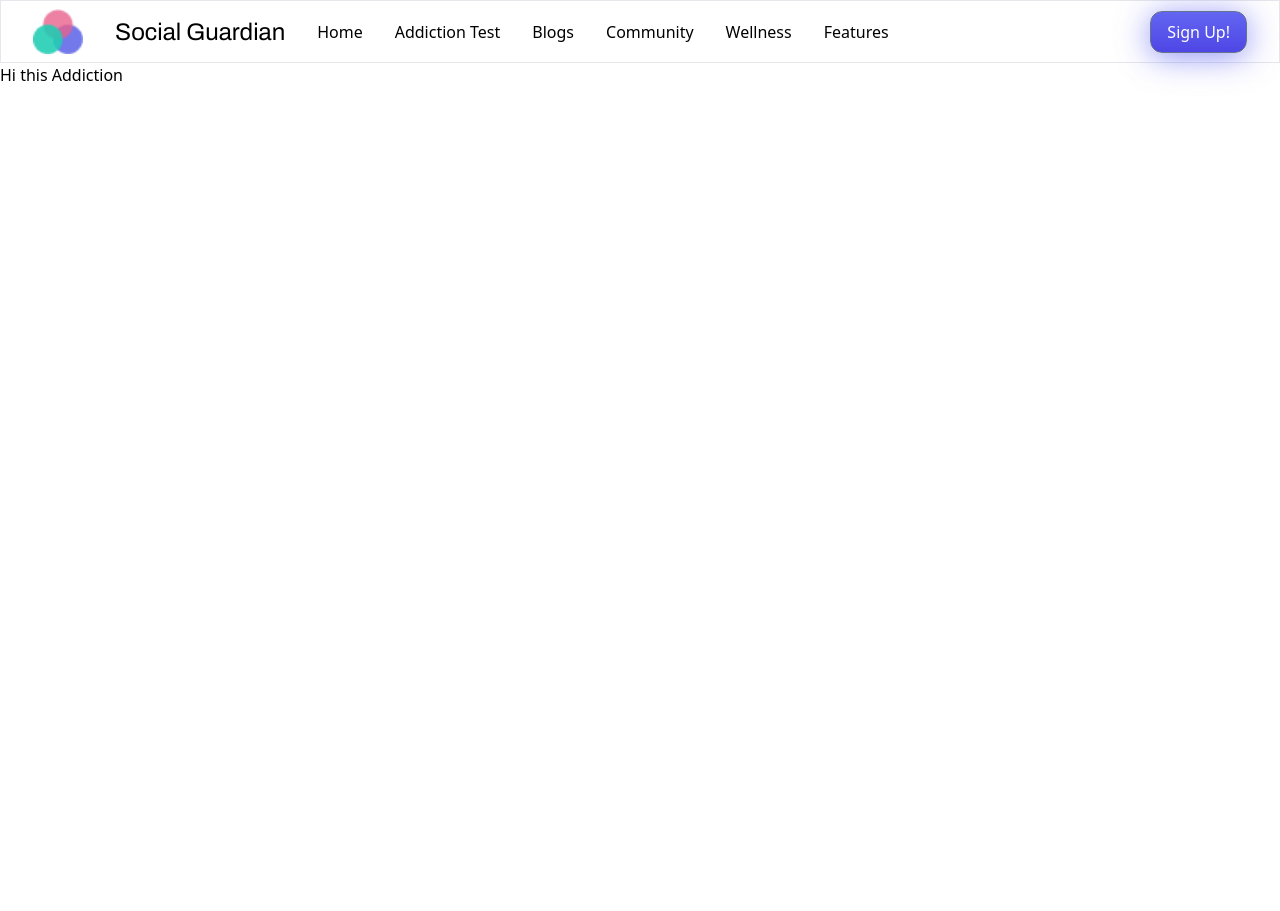
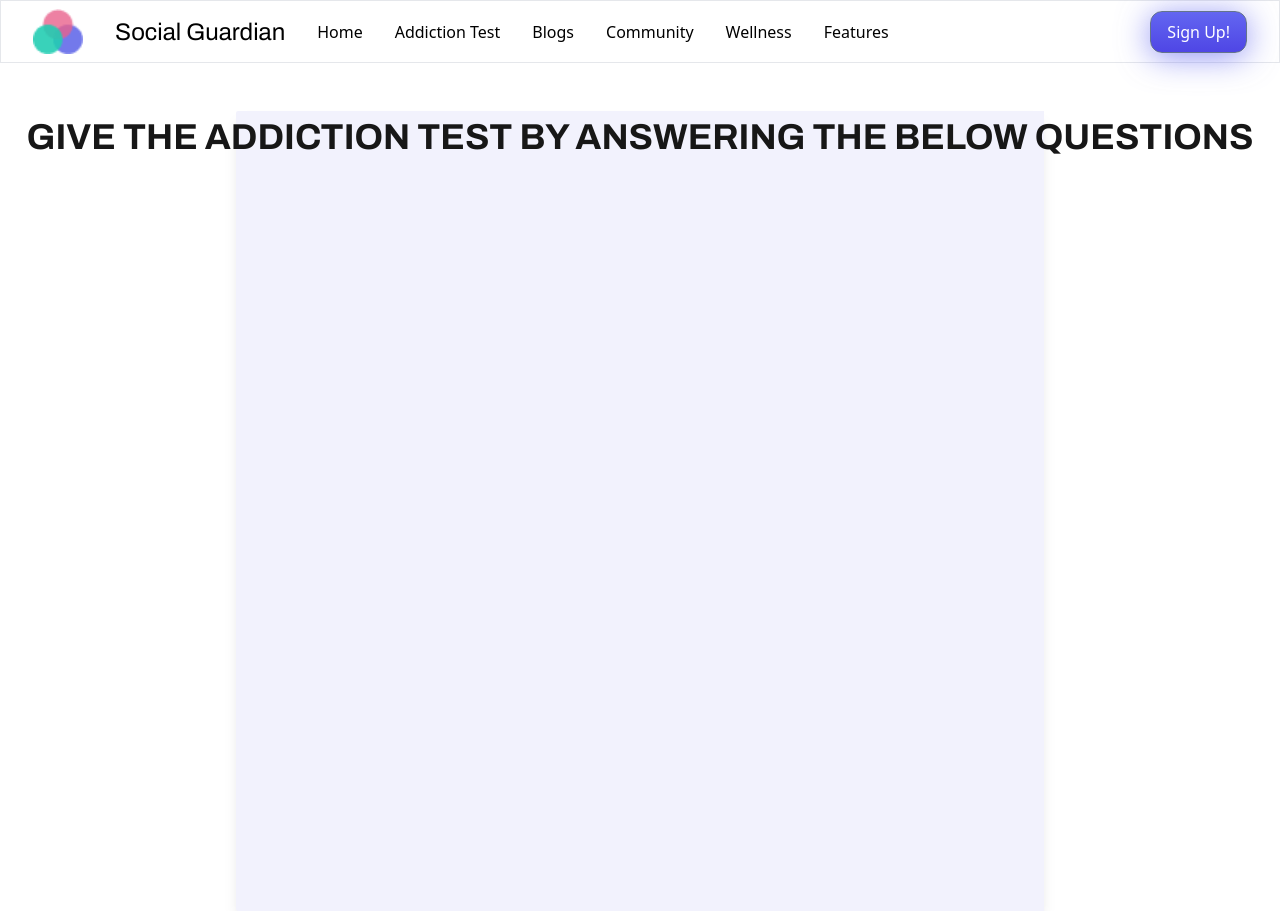
Before and after one commit to savvymonk05/Social-Gaurdian, a React (Vite) app in the folder Social-Gaurdian/: page /addictiontest in a window 1280 px wide. Before the commit the page ends 800 px from the top, so only its background shows below. Built offline with nearby package versions, Linux system fonts and the light colour scheme; the HTML template or start-up script is replaced by a standard one.

Commit message:
Added new feature

```diff
--- a/Social-Gaurdian/src/components/Addictiontest.jsx
+++ b/Social-Gaurdian/src/components/Addictiontest.jsx
@@ -1,8 +1,14 @@
 import React from 'react'
+import Cards from "../components/Questioncard"
 
 function Addictiontest() {
   return (
-    <div>Hi this Addiction</div>
+    <div>
+    <h1 className='text-center relative top-[50px] font-archivo text-4xl leading-[48px] font-bold text-neutral-900'>
+      GIVE THE ADDICTION TEST BY ANSWERING THE BELOW QUESTIONS
+    </h1>
+    <Cards/>
+   </div>
   )
 }
 
--- /dev/null
+++ b/Social-Gaurdian/src/components/Questioncard.jsx
@@ -0,0 +1,13 @@
+import React from "react";
+
+function QuestionCard() {
+  return (
+    <div className="flex justify-center items-center h-screen">
+      <div className="w-[808px] h-[444px] bg-[#F2F2FD] rounded-tl-[2px] rounded-bl-[2px] flex justify-center items-center h-screen shadow-lg">
+        {/* Content here */}
+      </div>
+    </div>
+  );
+}
+
+export default QuestionCard;
```
